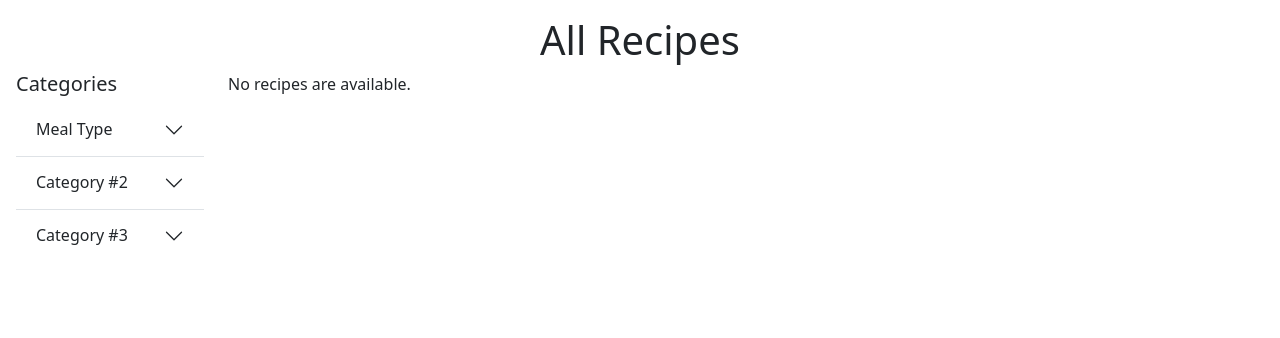
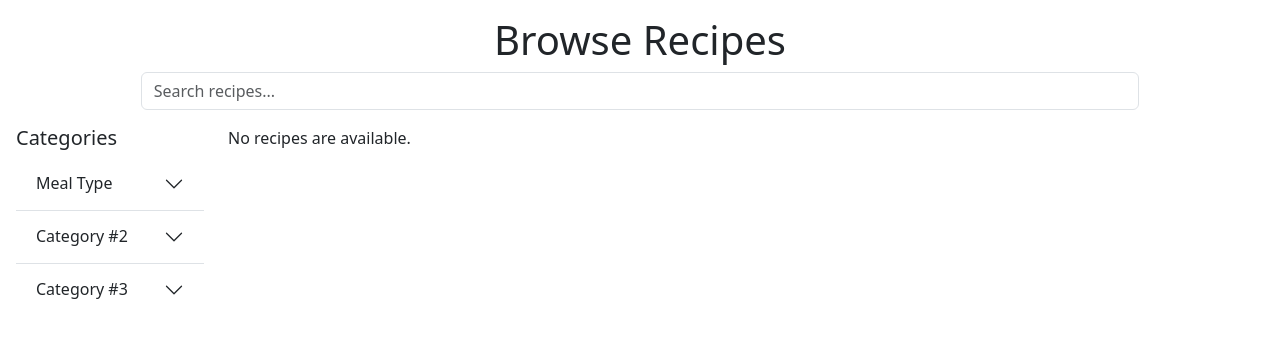
Before and after one commit to uva-cs3240-s22/group-project-a-08, a Django app: page /recipes/ in a window 1280 px wide. Shown: the part 56-394 px from the top of the page. Run offline with Django 3.2, Linux system fonts and the light colour scheme; data that the repository does not hold is empty; some libraries are stand-ins or nearby versions.

Commit message:
added search bar

```diff
--- a/recipes/templates/recipes/index.html
+++ b/recipes/templates/recipes/index.html
@@ -48,8 +48,14 @@
               </div>
             </div>
           </nav>
+
+
           <div class="mx-3">
-            <h1 class="mt-3 text-center">All Recipes</h1>
+            <h1 class="mt-3 text-center">Browse Recipes</h1>
+            <form class="mt-2 mb-3">
+                <input type="text" class="form-control" id="search" placeholder="Search recipes..." style="width:80%; margin: auto">
+            </form>
+
             <div class="row">
               <div class="col-2">
                 <h5>Categories</h5>
```
